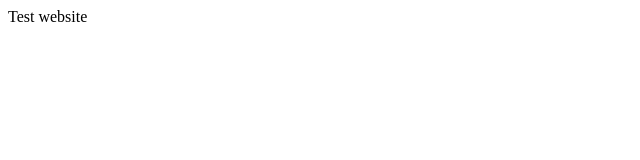
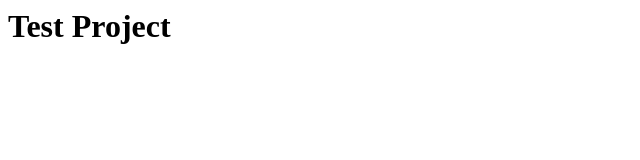
Before and after one commit to ychandu/ychandu.github.io, a plain HTML site: page index.html in a window 1280 px wide. Shown: the whole page, without its empty margins (0-640 px from the left). Drawn offline with Linux system fonts and the light colour scheme.

Commit message:
changes to index.html

```diff
--- a/index.html
+++ b/index.html
@@ -1,5 +1,6 @@
 <html>
 <body>
-Test website
+	<h1>Test Project</h1>
+
 </body>
 </html>
```
